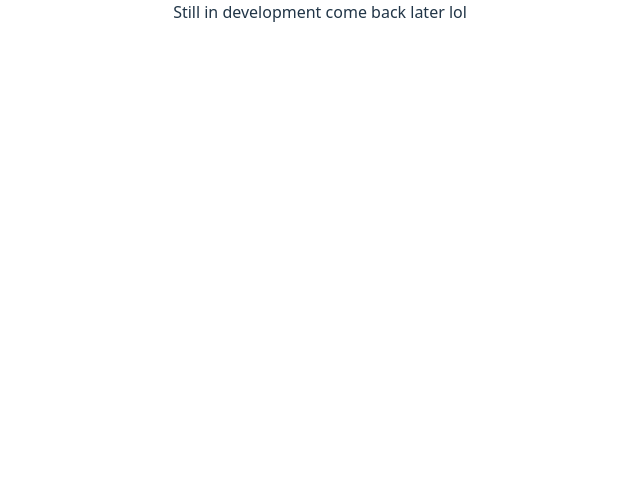
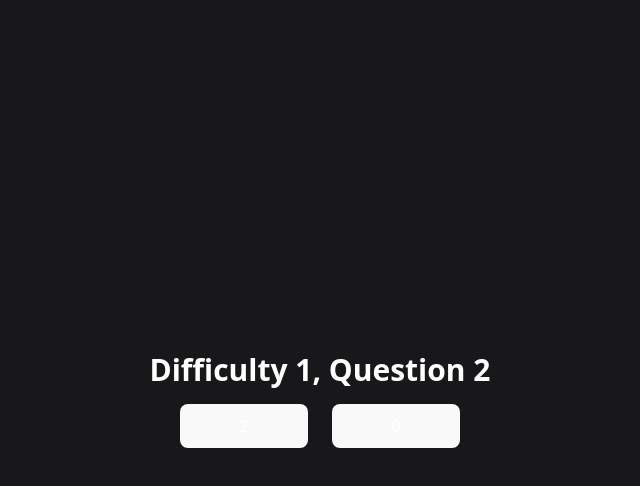
Before and after one commit to noellethen/mahjong.io, a React (Vite) app in the folder frontend/: page /quiz in a window 1280 px wide. Shown: the top 486 px of the page, without its empty margins (320-960 px from the left). Built offline with nearby package versions, Linux system fonts and the light colour scheme; no server answers.

Commit message:
Started development of Quiz mode

```diff
--- a/frontend/src/components/Quiz.tsx
+++ b/frontend/src/components/Quiz.tsx
@@ -1,8 +1,126 @@
-function QuizPage() {
+import React, { useState, useEffect } from "react";
+import { Link } from "react-router-dom";
+
+interface Question {
+  questionText: string;
+  options: string[];
+  correctAnswer: string;
+  difficulty: number;
+}
+
+const difficulties = [1, 2, 3, 4, 5];
+
+const questionList: Question[] = [
+  { questionText: "Difficulty 1, Question 1", difficulty: 1, options: ["1", "0"], correctAnswer: "1" },
+  { questionText: "Difficulty 1, Question 2", difficulty: 1, options: ["2", "0"], correctAnswer: "2" },
+  { questionText: "Difficulty 1, Question 3", difficulty: 1, options: ["3", "0"], correctAnswer: "3" },
+
+  { questionText: "Difficulty 2, Question 1", difficulty: 2, options: ["1", "0"], correctAnswer: "1" },
+  { questionText: "Difficulty 2, Question 2", difficulty: 2, options: ["2", "0"], correctAnswer: "2" },
+  { questionText: "Difficulty 2, Question 3", difficulty: 2, options: ["3", "0"], correctAnswer: "3" },
+
+  { questionText: "Difficulty 3, Question 1", difficulty: 3, options: ["1", "0"], correctAnswer: "1" },
+  { questionText: "Difficulty 3, Question 2", difficulty: 3, options: ["2", "0"], correctAnswer: "2" },
+  { questionText: "Difficulty 3, Question 3", difficulty: 3, options: ["3", "0"], correctAnswer: "3" },
+
+  { questionText: "Difficulty 4, Question 1", difficulty: 4, options: ["1", "0"], correctAnswer: "1" },
+  { questionText: "Difficulty 4, Question 2", difficulty: 4, options: ["2", "0"], correctAnswer: "2" },
+  { questionText: "Difficulty 4, Question 3", difficulty: 4, options: ["3", "0"], correctAnswer: "3" },
+
+  { questionText: "Difficulty 5, Question 1", difficulty: 5, options: ["1", "0"], correctAnswer: "1" },
+  { questionText: "Difficulty 5, Question 2", difficulty: 5, options: ["2", "0"], correctAnswer: "2" },
+  { questionText: "Difficulty 5, Question 3", difficulty: 5, options: ["3", "0"], correctAnswer: "3" },
+];
+
+const questionsByDifficulty: Record<number, Question[]> = {
+  1: questionList.filter((q) => q.difficulty === 1),
+  2: questionList.filter((q) => q.difficulty === 2),
+  3: questionList.filter((q) => q.difficulty === 3),
+  4: questionList.filter((q) => q.difficulty === 4),
+  5: questionList.filter((q) => q.difficulty === 5),
+};
+
+const Quiz: React.FC = () => {
+  const [levelIndex, setLevelIndex] = useState(0);
+  const [currentQuestion, setCurrentQuestion] = useState<Question | null>(null);
+  const [status, setStatus] = useState<"question" | "correct" | "wrong" | "finished">("question");
+
+  useEffect(() => {
+    const lvl = difficulties[levelIndex];
+    const pool = questionsByDifficulty[lvl];
+    const rand = Math.floor(Math.random() * pool.length);
+    setCurrentQuestion(pool[rand]);
+    setStatus("question");
+  }, [levelIndex]);
+
+  const handleSelect = (opt: string) => {
+    if (status !== "question" || !currentQuestion) return;
+    setStatus(opt === currentQuestion.correctAnswer ? "correct" : "wrong");
+  };
+
+  const goToNext = () => {
+    if (levelIndex < difficulties.length - 1) {
+      setLevelIndex(levelIndex + 1);
+    } else {
+      setStatus("finished");
+    }
+  };
+
+  const renderQuestion = () => (
+    <>
+      <h2 className="text-3xl font-semibold">{currentQuestion?.questionText}</h2>
+      <div className="mt-4 flex flex-row justify-center gap-6">
+        {currentQuestion?.options.map((opt) => (
+          <button
+            key={opt}
+            onClick={() => handleSelect(opt)}
+            className="w-32 px-6 py-3 bg-blue-600 hover:bg-blue-700 rounded text-xl"
+          >
+            {opt}
+          </button>
+        ))}
+      </div>
+    </>
+  );
+
+  const renderCorrect = () => (
+    <>
+      <h2 className="text-4xl font-bold text-green-400">Correct!</h2>
+      <button
+        onClick={goToNext}
+        className="mt-6 px-6 py-3 bg-green-600 hover:bg-green-700 rounded text-xl"
+      >
+        Next
+      </button>
+    </>
+  );
+
+  const renderWrong = () => (
+    <>
+      <h2 className="text-4xl font-bold text-red-500">Wrong!</h2>
+      <div className="max-w-6xl mx-auto mt-6 flex justify-end">
+        <Link
+          to="/homepage"
+          className="!text-white visited:!text-white hover:underline"
+        >
+          ← Back to Home
+        </Link>
+      </div>
+    </>
+  );
+
+  const renderFinished = () => (
+    <h2 className="text-4xl font-bold">Quiz Complete!</h2>
+  );
+
   return (
-    <div>
-        Still in development come back later lol
+    <div className="fixed inset-0 bg-zinc-900 flex flex-col items-center justify-center text-white p-4">
+      {status === "question" && currentQuestion && renderQuestion()}
+      {status === "correct" && renderCorrect()}
+      {status === "wrong" && renderWrong()}
+      {status === "finished" && renderFinished()}
     </div>
   );
-}
-export default QuizPage;
+};
+
+export default Quiz;
```
